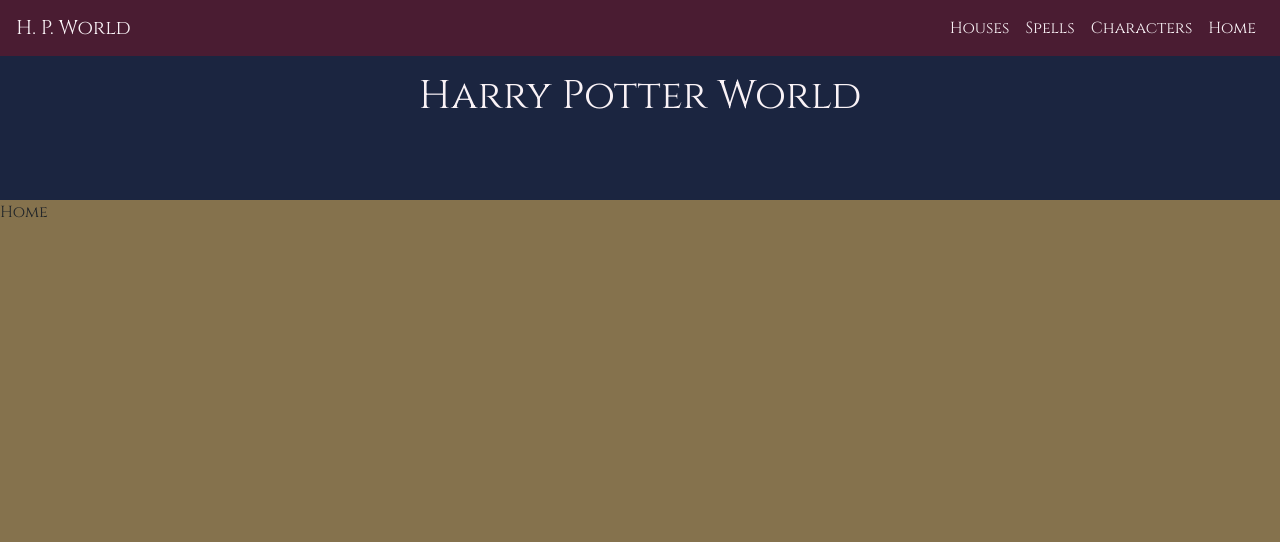
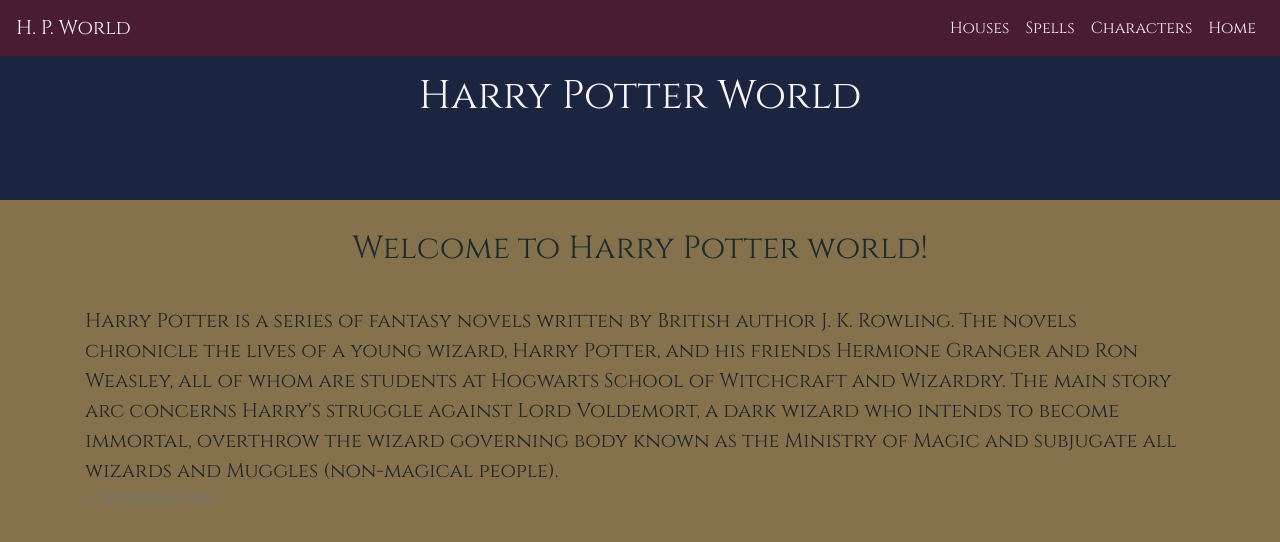
Before and after one commit to mateuszlubianka1993/harry-potter-app, a React (Create React App) app: page / in a window 1280 px wide. Shown: the top 542 px of the page. Built offline with nearby package versions, Linux system fonts and the light colour scheme.

Commit message:
add content to Home component

```diff
--- a/src/components/Home.js
+++ b/src/components/Home.js
@@ -4,8 +4,18 @@
 
     render() {
         return(
-            <div>Home
-
+            <div className="container">
+                <div className="page-header">
+                    <h2>Welcome to Harry Potter world!</h2>
+                </div>
+                <div className="home-content">
+                    <blockquote class="blockquote">
+                        <p class="mb-0">
+                            Harry Potter is a series of fantasy novels written by British author J. K. Rowling. The novels chronicle the lives of a young wizard, Harry Potter, and his friends Hermione Granger and Ron Weasley, all of whom are students at Hogwarts School of Witchcraft and Wizardry. The main story arc concerns Harry's struggle against Lord Voldemort, a dark wizard who intends to become immortal, overthrow the wizard governing body known as the Ministry of Magic and subjugate all wizards and Muggles (non-magical people).
+                        </p>
+                        <footer class="blockquote-footer">wikipedia.org</footer>
+                    </blockquote>
+                </div>
             </div>
         );
     };
```
